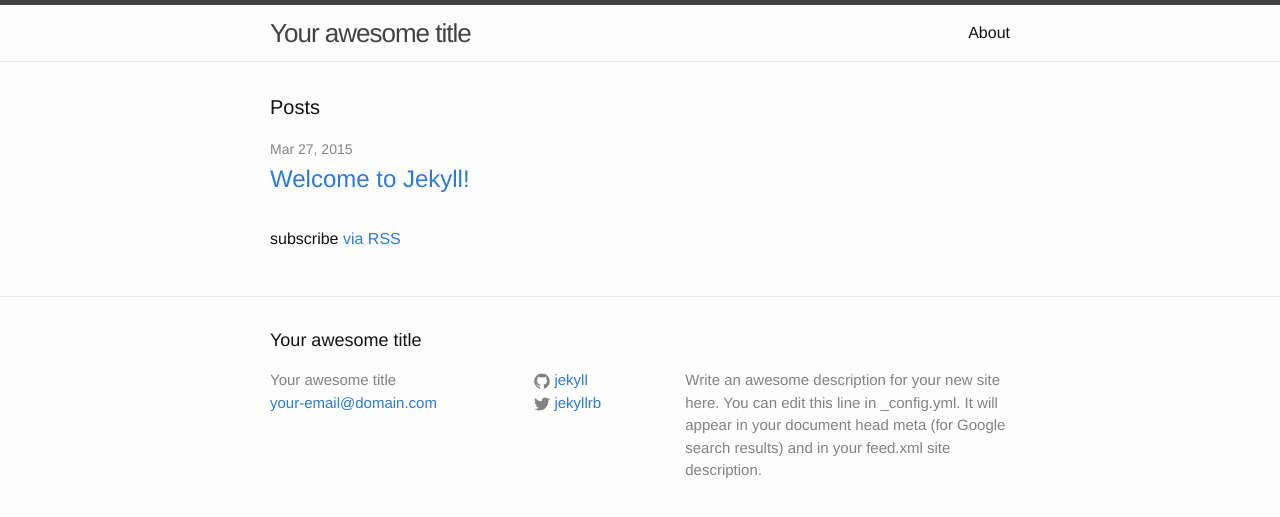
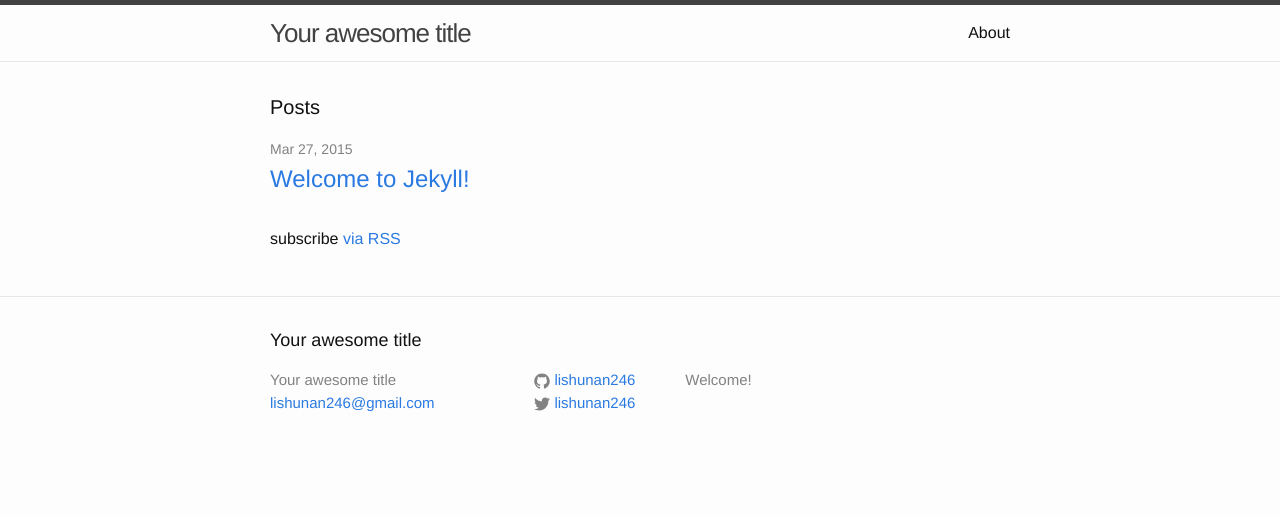
Before and after one commit to lishunan246/lishunan246.github.io, a Jekyll site: the page built from index.html, in a window 1280 px wide. Shown: the top 517 px of the page. Built offline with Jekyll 4.4.1, drawn with Linux system fonts in a browser that asks for light colours.

Commit message:
change config

```diff
--- a/_config.yml
+++ b/_config.yml
@@ -1,14 +1,12 @@
 # Site settings
 title: Your awesome title
-email: your-email@domain.com
+email: lishunan246@gmail.com
 description: > # this means to ignore newlines until "baseurl:"
-  Write an awesome description for your new site here. You can edit this
-  line in _config.yml. It will appear in your document head meta (for
-  Google search results) and in your feed.xml site description.
+  Welcome!
 baseurl: "" # the subpath of your site, e.g. /blog/
-url: "http://yourdomain.com" # the base hostname & protocol for your site
-twitter_username: jekyllrb
-github_username:  jekyll
+url: "http://www.lishunan.com" # the base hostname & protocol for your site
+twitter_username: lishunan246
+github_username:  lishunan246
 
 # Build settings
 markdown: kramdown
```
